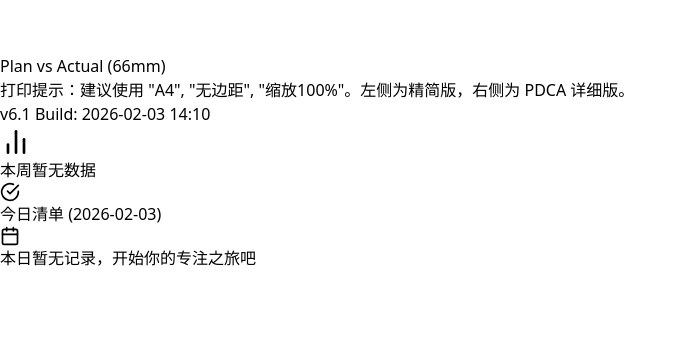
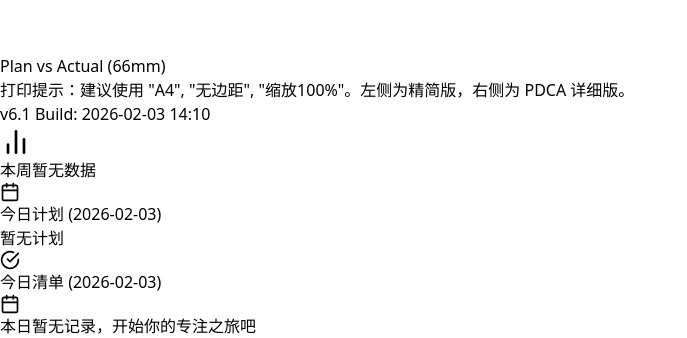
Before and after one commit to YikSuen-hu/timeflow-weeks, a React (Vite) app: page / in a window 1280 px wide. Shown: the part 2153-2491 px from the top of the page, without its empty margins (0-687 px from the left). Before the commit the page ends 2423 px from the top, so only its background shows below. Built offline with nearby package versions, Linux system fonts and the light colour scheme.

Commit message:
fix: Timer alignment, Print borders, Plan deletion

```diff
--- a/src/App.jsx
+++ b/src/App.jsx
@@ -63,9 +63,9 @@ const PrintStyles = () => (
       );
     }
     .vertical-line-thin {
-      border-right-width: 0.25px !important;
+      border-right-width: 0.1px !important;
       border-right-style: solid !important;
-      border-color: rgba(200, 200, 200, 0.8) !important;
+      border-color: rgba(200, 200, 200, 0.4) !important;
     }
     .vertical-line-dotted {
       border-right-width: 0.25px !important;
@@ -459,13 +459,13 @@ const StandardStrip = ({ weekDates, processedTasks, categories }) => {
           <div className="absolute inset-0 z-0 pointer-events-none">
             {/* Horizontal Lines (4mm strict) */}
             {Array.from({ length: horizontalGridLines }).map((_, i) => (
-              <div key={`h-${i}`} className="absolute w-full border-b-[0.25px] border-gray-200" style={{ top: `${(i + 1) * 4}mm` }}></div>
+              <div key={`h-${i}`} className="absolute w-full border-b-[0.1px] border-gray-100" style={{ top: `${(i + 1) * 4}mm` }}></div>
             ))}
             {/* 1AM Divider */}
             <div className="absolute w-full border-b-[0.5px] border-gray-400" style={{ top: `${HEIGHT_DAY_MM}mm` }}></div>
             {/* Vertical Lines */}
             {weekDates.map((_, i) => (
-              <div key={`vl-${i}`} className="absolute h-full border-r-[0.25px] border-gray-200" style={{ left: `${(i + 1) * 4}mm` }}></div>
+              <div key={`vl-${i}`} className="absolute h-full border-r-[0.1px] border-gray-100" style={{ left: `${(i + 1) * 4}mm` }}></div>
             ))}
           </div>
 
@@ -755,9 +755,9 @@ const TimerInterface = ({
       {/* Main Content */}
       <div className={`flex-1 relative ${isMiniMode || isPiPActive ? 'p-5' : 'p-8 pb-10'}`}>
         <div className="text-center mb-8 relative group">
-          <div className={`font-mono font-bold text-slate-800 dark:text-white transition-all duration-300 flex items-baseline justify-center gap-1 ${isMiniMode || isPiPActive ? 'text-6xl' : 'text-8xl tracking-tighter'}`}>
-            <span>{formatDuration(elapsed).replace('h ', ':').replace('m', '')}</span>
-            <span className={`text-sm font-medium text-slate-400 ${isMiniMode || isPiPActive ? '' : ''}`}>
+          <div className={`font-mono font-bold text-slate-800 dark:text-white transition-all duration-300 flex items-end justify-center gap-4 leading-none ${isMiniMode || isPiPActive ? 'text-6xl' : 'text-8xl tracking-tighter'}`}>
+            <span className="leading-none">{formatDuration(elapsed).replace('h ', ':').replace('m', '')}</span>
+            <span className={`text-sm font-medium text-slate-400 mb-2 ${isMiniMode || isPiPActive ? '' : ''}`}>
               {elapsed < 3600 ? 'mm:ss' : 'hh:mm'}
             </span>
           </div>
@@ -1489,7 +1489,39 @@ function App() {
                     </div>
                   </div>
 
-                  <div className="w-full no-print">
+                  <div className="w-full no-print space-y-6">
+                    {/* Plans Section */}
+                    <div>
+                      <div className="flex items-center gap-2 px-2 mb-4">
+                        <Calendar size={20} className="text-emerald-500" />
+                        <h2 className="text-lg font-bold text-slate-700 dark:text-slate-300">今日计划 ({viewDate})</h2>
+                      </div>
+                      <div className="bg-white dark:bg-slate-800 rounded-3xl overflow-hidden border border-slate-100 dark:border-slate-700 shadow-sm">
+                        {plans.filter(t => t.date === viewDate).length === 0 ? (
+                          <div className="p-8 text-center text-slate-400 text-sm">暂无计划</div>
+                        ) : (
+                          <div className="divide-y divide-slate-100 dark:divide-slate-700/50">
+                            {plans.filter(t => t.date === viewDate).sort((a, b) => new Date(a.startTime) - new Date(b.startTime)).map(task => {
+                              const cat = getCategory(categories, task.categoryId || task.category?.id);
+                              return (
+                                <div key={task.id} className="p-4 flex items-center justify-between hover:bg-slate-50 dark:hover:bg-slate-700/30 transition-colors group">
+                                  <div className="flex items-center gap-3">
+                                    <div className="w-1.5 h-8 rounded-full" style={{ backgroundColor: cat.color }}></div>
+                                    <div>
+                                      <div className="font-medium text-slate-700 dark:text-slate-200">{task.name}</div>
+                                      <div className="text-xs text-slate-400 font-mono">
+                                        {formatTime(new Date(task.startTime))} - {formatTime(new Date(task.endTime))}
+                                      </div>
+                                    </div>
+                                  </div>
+                                  <button onClick={() => deleteTask(task.id, true)} className="p-2 text-slate-300 hover:text-rose-500 hover:bg-rose-50 dark:hover:bg-rose-900/20 rounded-full transition-all opacity-0 group-hover:opacity-100"><Trash2 size={16} /></button>
+                                </div>
+                              );
+                            })}
+                          </div>
+                        )}
+                      </div>
+                    </div>
                     <div className="flex items-center gap-2 px-2 mb-4">
                       <CheckCircle size={20} className="text-indigo-500" />
                       <h2 className="text-lg font-bold text-slate-700 dark:text-slate-300">今日清单 ({viewDate})</h2>
```
